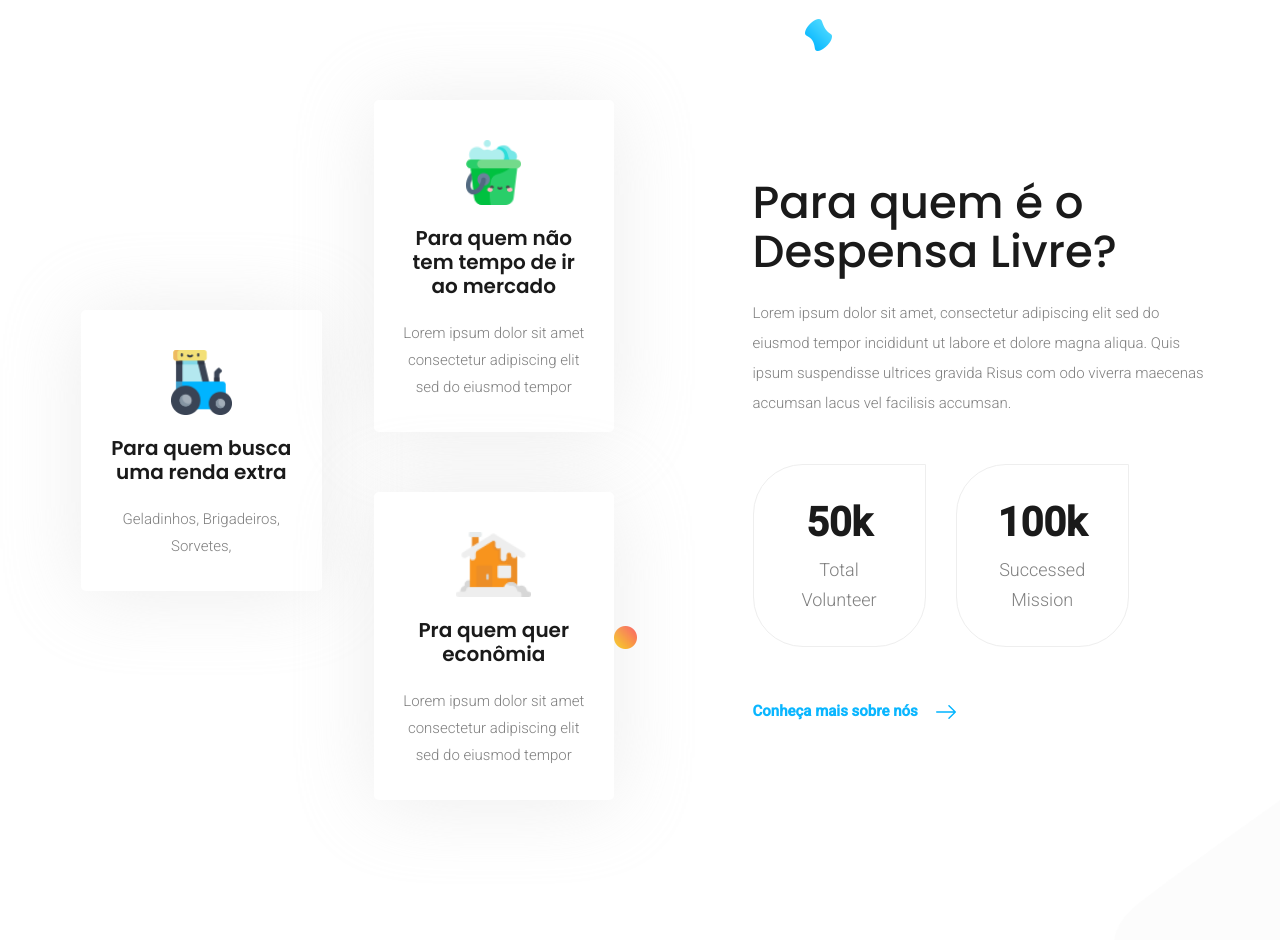
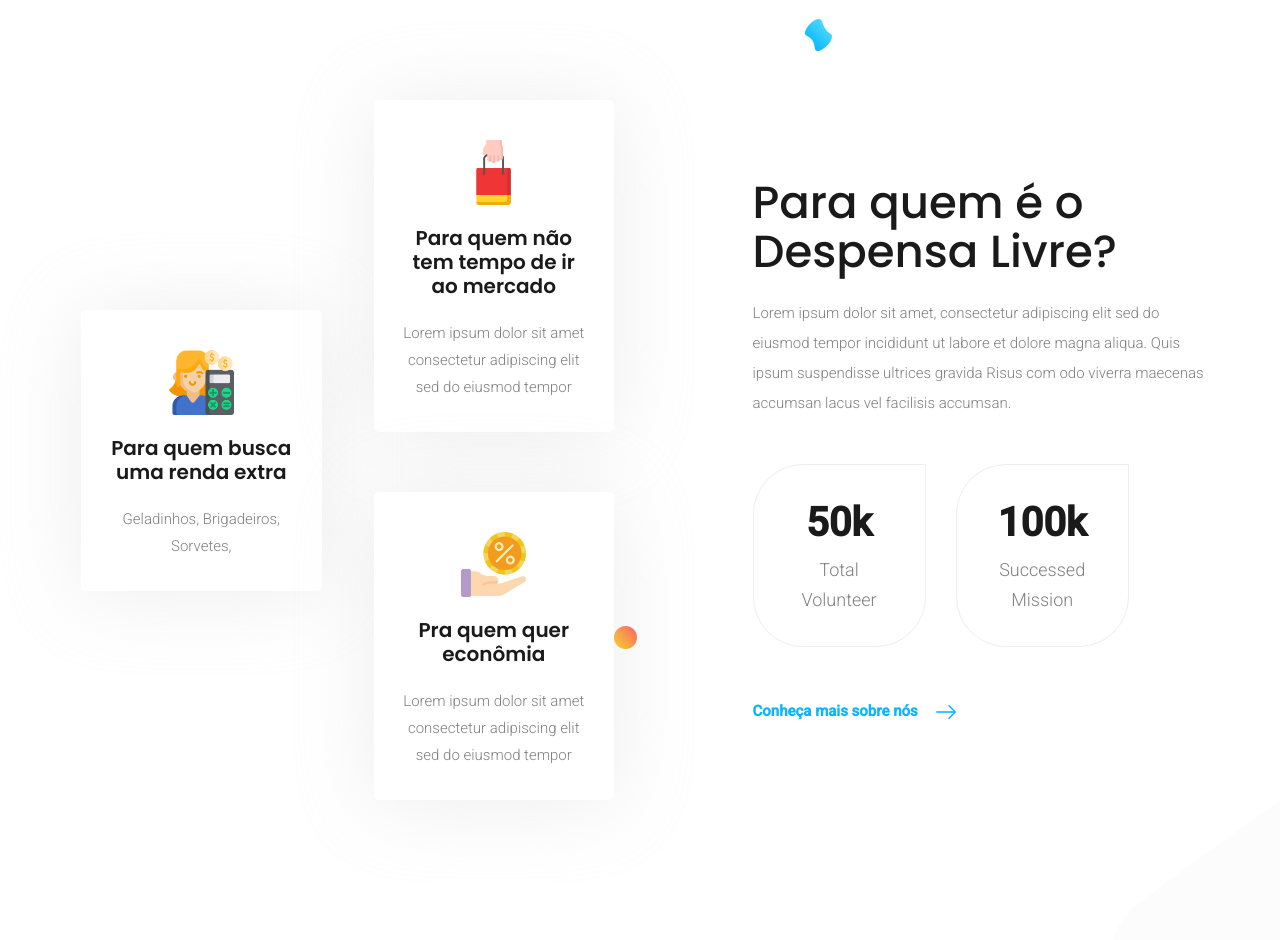
Before and after one commit to lucastravagin/site-despensa-livre, a plain HTML site: page index.html in a window 1280 px wide. Shown: the part 1060-2000 px from the top of the page. Drawn offline with Linux system fonts and the light colour scheme.

Commit message:
2 atualizacao

```diff
--- a/index.html
+++ b/index.html
@@ -85,7 +85,7 @@
                         <div class="col-lg-6 col-sm-6">
                             <div class="single_feature">
                                 <div class="single_feature_part">
-                                    <img src="img/icon/feature_icon_1.png" alt="">
+                                    <img src="img/economia.png" alt="">
                                     <h4>Para quem busca uma renda extra</h4>
                                     <p>Geladinhos, Brigadeiros, Sorvetes, </p>
                                 </div>
@@ -94,14 +94,14 @@
                         <div class="col-lg-6 col-sm-6">
                             <div class="single_feature">
                                 <div class="single_feature_part">
-                                    <img src="img/icon/feature_icon_2.png" alt="">
+                                    <img src="img/unnamed.png" alt="">
                                     <h4>Para quem não tem tempo de ir ao mercado</h4>
                                     <p>Lorem ipsum dolor sit amet consectetur adipiscing elit sed do eiusmod tempor</p>
                                 </div>
                             </div>
                             <div class="single_feature">
                                 <div class="single_feature_part single_feature_part_2">
-                                    <img src="img/icon/feature_icon_3.png" alt="">
+                                    <img src="img/economia2.png" alt="">
                                     <h4>Pra quem quer econômia</h4>
                                     <p>Lorem ipsum dolor sit amet consectetur adipiscing elit sed do eiusmod tempor</p>
                                 </div>
```
Also changed, not shown: img/economia.png (added), img/economia2.png (added), img/unnamed.png (added).
